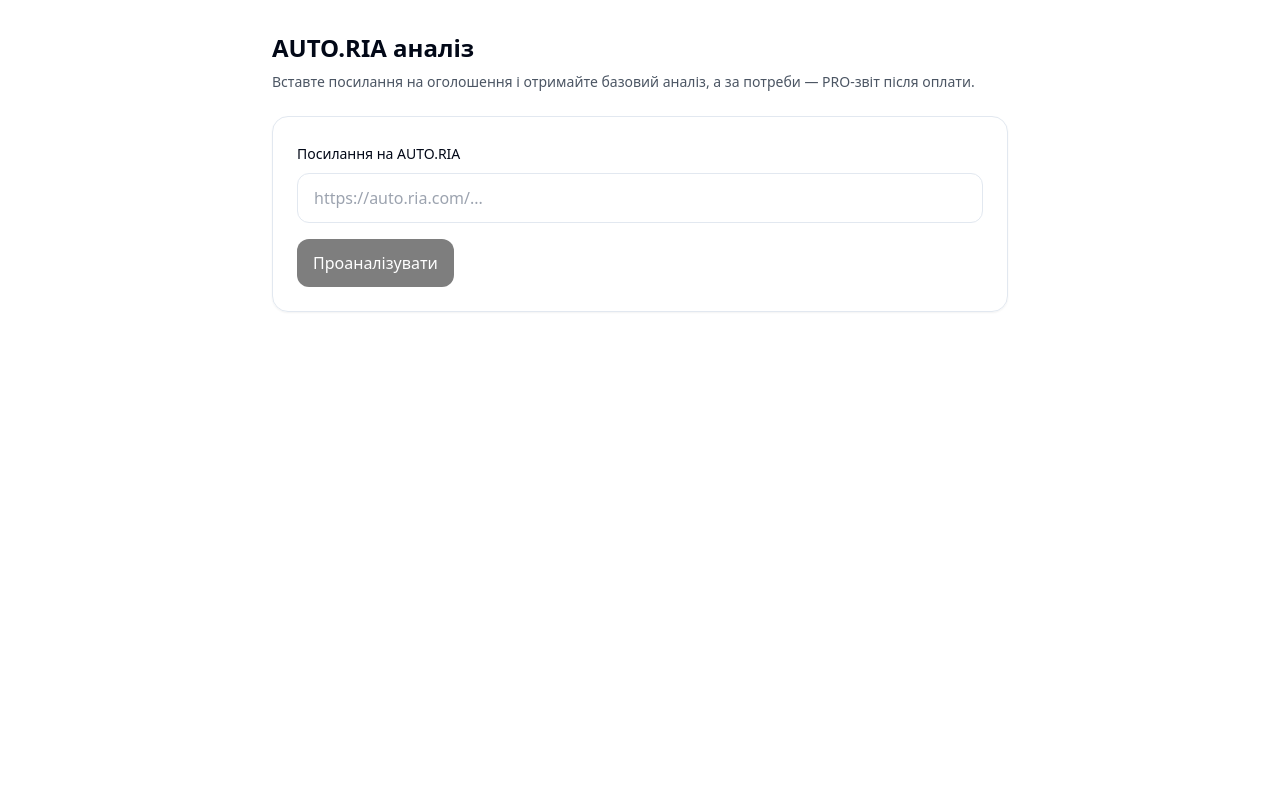
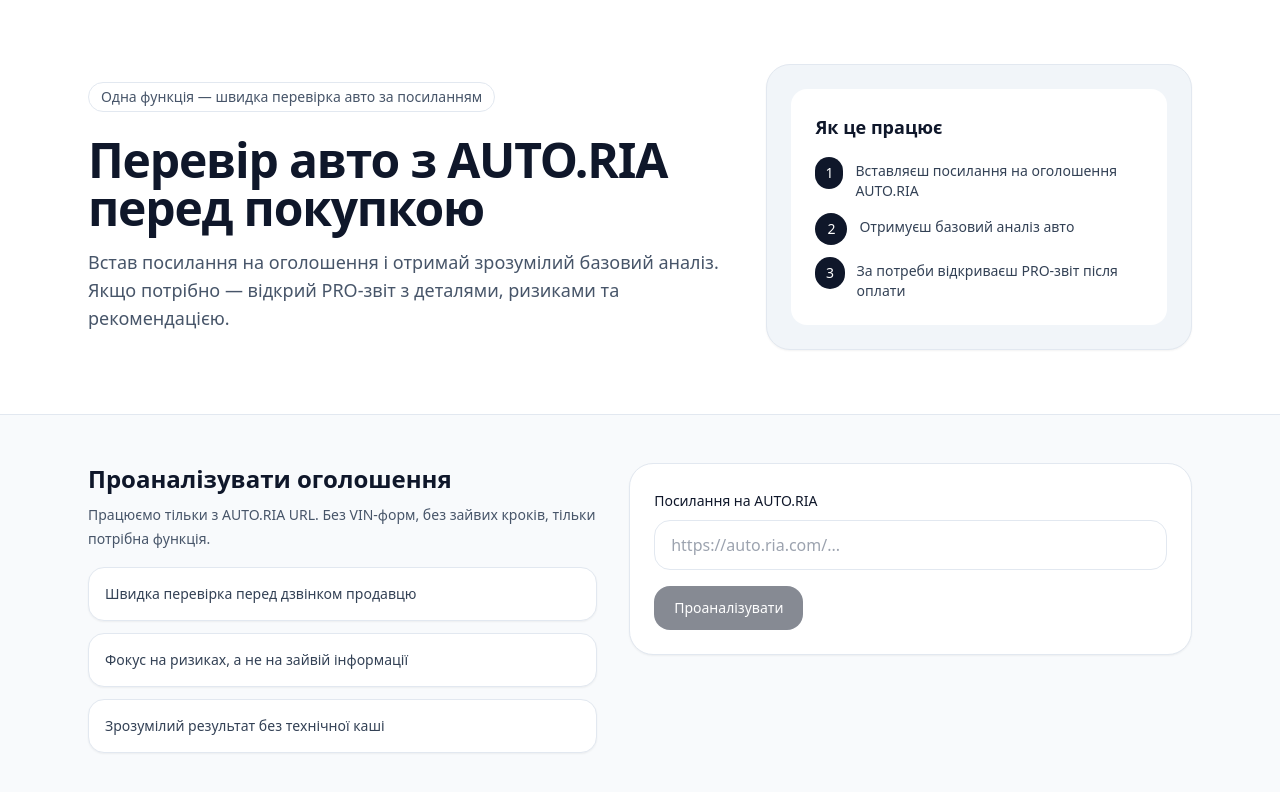
Before and after one commit to legend135vs-source/check, a Next.js app in the folder frontend/: page / in a window 1280 px wide. Shown: the top 792 px of the page. Built offline with nearby package versions, Linux system fonts and the light colour scheme; no server answers.

Commit message:
Polish single-feature AUTO.RIA landing

```diff
--- a/frontend/src/app/page.tsx
+++ b/frontend/src/app/page.tsx
@@ -1,9 +1,5 @@
 import { AutoriaMvp } from '@/components/mvp/AutoriaMvp';
 
 export default function HomePage() {
-  return (
-    <main>
-      <AutoriaMvp />
-    </main>
-  );
+  return <AutoriaMvp />;
 }
--- a/frontend/src/components/mvp/AnalysisForm.tsx
+++ b/frontend/src/components/mvp/AnalysisForm.tsx
@@ -18,7 +18,7 @@
   };
 
   return (
-    <form onSubmit={handleSubmit} className="space-y-4 rounded-2xl border p-6 shadow-sm">
+    <form onSubmit={handleSubmit} className="space-y-4 rounded-3xl border bg-white p-6 shadow-sm">
       <div className="space-y-2">
         <label htmlFor="autoria-url" className="text-sm font-medium">
           Посилання на AUTO.RIA
@@ -29,14 +29,14 @@
           value={url}
           onChange={(event) => setUrl(event.target.value)}
           placeholder="https://auto.ria.com/..."
-          className="w-full rounded-xl border px-4 py-3 outline-none"
+          className="w-full rounded-2xl border px-4 py-3 outline-none transition focus:border-slate-900"
         />
       </div>
 
       <button
         type="submit"
         disabled={loading || !url.trim()}
-        className="rounded-xl bg-black px-4 py-3 text-white disabled:opacity-50"
+        className="inline-flex rounded-2xl bg-slate-900 px-5 py-3 text-sm font-medium text-white transition hover:bg-slate-800 disabled:cursor-not-allowed disabled:opacity-50"
       >
         {loading ? 'Аналізуємо...' : 'Проаналізувати'}
       </button>
--- a/frontend/src/components/mvp/AutoriaMvp.tsx
+++ b/frontend/src/components/mvp/AutoriaMvp.tsx
@@ -7,6 +7,18 @@
 import { FreeResult } from './FreeResult';
 import { Paywall } from './Paywall';
 import { ProResult } from './ProResult';
+
+const steps = [
+  'Вставляєш посилання на оголошення AUTO.RIA',
+  'Отримуєш базовий аналіз авто',
+  'За потреби відкриваєш PRO-звіт після оплати',
+];
+
+const benefits = [
+  'Швидка перевірка перед дзвінком продавцю',
+  'Фокус на ризиках, а не на зайвій інформації',
+  'Зрозумілий результат без технічної каші',
+];
 
 export function AutoriaMvp() {
   const [loading, setLoading] = useState(false);
@@ -28,19 +40,65 @@
   };
 
   return (
-    <div className="mx-auto grid w-full max-w-3xl gap-6 px-4 py-8">
-      <div className="space-y-2">
-        <h1 className="text-2xl font-semibold">AUTO.RIA аналіз</h1>
-        <p className="text-sm text-gray-600">
-          Вставте посилання на оголошення і отримайте базовий аналіз, а за потреби — PRO-звіт після оплати.
-        </p>
-      </div>
+    <div className="min-h-screen bg-slate-50 text-slate-900">
+      <section className="border-b bg-white">
+        <div className="mx-auto grid w-full max-w-6xl gap-10 px-6 py-16 lg:grid-cols-[1.2fr_0.8fr] lg:items-center">
+          <div className="space-y-6">
+            <div className="inline-flex rounded-full border px-3 py-1 text-sm text-slate-600">
+              Одна функція — швидка перевірка авто за посиланням
+            </div>
+            <div className="space-y-4">
+              <h1 className="max-w-2xl text-4xl font-semibold tracking-tight sm:text-5xl">
+                Перевір авто з AUTO.RIA перед покупкою
+              </h1>
+              <p className="max-w-2xl text-base leading-7 text-slate-600 sm:text-lg">
+                Встав посилання на оголошення і отримай зрозумілий базовий аналіз. Якщо потрібно — відкрий PRO-звіт з деталями, ризиками та рекомендацією.
+              </p>
+            </div>
+          </div>
 
-      <AnalysisForm loading={loading} error={error} onSubmit={handleSubmit} />
+          <div className="rounded-3xl border bg-slate-100 p-6 shadow-sm">
+            <div className="space-y-4 rounded-2xl bg-white p-6">
+              <h2 className="text-lg font-semibold">Як це працює</h2>
+              <div className="space-y-3">
+                {steps.map((step, index) => (
+                  <div key={step} className="flex gap-3">
+                    <div className="flex h-8 w-8 items-center justify-center rounded-full bg-slate-900 text-sm font-medium text-white">
+                      {index + 1}
+                    </div>
+                    <p className="pt-1 text-sm text-slate-700">{step}</p>
+                  </div>
+                ))}
+              </div>
+            </div>
+          </div>
+        </div>
+      </section>
 
-      {result?.stage === 'free' ? <FreeResult result={result} /> : null}
-      {result?.stage === 'paywall' ? <Paywall result={result} /> : null}
-      {result?.stage === 'pro' ? <ProResult result={result} /> : null}
+      <section className="mx-auto grid w-full max-w-6xl gap-8 px-6 py-12 lg:grid-cols-[0.95fr_1.05fr]">
+        <div className="space-y-4">
+          <div className="space-y-2">
+            <h2 className="text-2xl font-semibold">Проаналізувати оголошення</h2>
+            <p className="text-sm leading-6 text-slate-600">
+              Працюємо тільки з AUTO.RIA URL. Без VIN-форм, без зайвих кроків, тільки потрібна функція.
+            </p>
+          </div>
+          <div className="grid gap-3">
+            {benefits.map((benefit) => (
+              <div key={benefit} className="rounded-2xl border bg-white p-4 text-sm text-slate-700 shadow-sm">
+                {benefit}
+              </div>
+            ))}
+          </div>
+        </div>
+
+        <div className="space-y-6">
+          <AnalysisForm loading={loading} error={error} onSubmit={handleSubmit} />
+          {result?.stage === 'free' ? <FreeResult result={result} /> : null}
+          {result?.stage === 'paywall' ? <Paywall result={result} /> : null}
+          {result?.stage === 'pro' ? <ProResult result={result} /> : null}
+        </div>
+      </section>
     </div>
   );
 }
--- a/frontend/src/components/mvp/FreeResult.tsx
+++ b/frontend/src/components/mvp/FreeResult.tsx
@@ -6,15 +6,15 @@
 
 export function FreeResult({ result }: FreeResultProps) {
   return (
-    <section className="space-y-3 rounded-2xl border p-6">
+    <section className="space-y-4 rounded-3xl border bg-white p-6 shadow-sm">
       <h2 className="text-xl font-semibold">Безкоштовний результат</h2>
-      <div className="grid gap-2 text-sm">
-        <p><span className="font-medium">Авто:</span> {[result.brand, result.model, result.year].filter(Boolean).join(' ') || '—'}</p>
-        <p><span className="font-medium">Пробіг:</span> {result.mileage ? `${result.mileage} км` : '—'}</p>
-        <p><span className="font-medium">Ціна:</span> {result.price_usd ? `$${result.price_usd}` : '—'}</p>
+      <div className="grid gap-2 text-sm text-slate-700">
+        <p><span className="font-medium text-slate-900">Авто:</span> {[result.brand, result.model, result.year].filter(Boolean).join(' ') || '—'}</p>
+        <p><span className="font-medium text-slate-900">Пробіг:</span> {result.mileage ? `${result.mileage} км` : '—'}</p>
+        <p><span className="font-medium text-slate-900">Ціна:</span> {result.price_usd ? `$${result.price_usd}` : '—'}</p>
       </div>
-      {result.summary ? <p className="text-sm">{result.summary}</p> : null}
-      {result.risk_preview ? <p className="text-sm">{result.risk_preview}</p> : null}
+      {result.summary ? <p className="text-sm leading-6 text-slate-700">{result.summary}</p> : null}
+      {result.risk_preview ? <p className="text-sm leading-6 text-slate-700">{result.risk_preview}</p> : null}
     </section>
   );
 }
--- a/frontend/src/components/mvp/Paywall.tsx
+++ b/frontend/src/components/mvp/Paywall.tsx
@@ -6,19 +6,19 @@
 
 export function Paywall({ result }: PaywallProps) {
   return (
-    <section className="space-y-4 rounded-2xl border p-6">
+    <section className="space-y-4 rounded-3xl border bg-white p-6 shadow-sm">
       <h2 className="text-xl font-semibold">Потрібна оплата</h2>
-      <p className="text-sm">
+      <p className="text-sm text-slate-700">
         {[result.brand, result.model, result.year].filter(Boolean).join(' ') || 'Аналіз майже готовий'}
       </p>
-      {result.paywall_reason ? <p className="text-sm">{result.paywall_reason}</p> : null}
+      {result.paywall_reason ? <p className="text-sm leading-6 text-slate-700">{result.paywall_reason}</p> : null}
       {typeof result.price_uah === 'number' ? (
-        <p className="text-sm font-medium">Вартість: {result.price_uah} грн</p>
+        <p className="text-sm font-medium text-slate-900">Вартість: {result.price_uah} грн</p>
       ) : null}
       {result.payment_url ? (
         <a
           href={result.payment_url}
-          className="inline-flex rounded-xl bg-black px-4 py-3 text-white"
+          className="inline-flex rounded-2xl bg-slate-900 px-5 py-3 text-sm font-medium text-white transition hover:bg-slate-800"
         >
           Перейти до оплати
         </a>
--- a/frontend/src/components/mvp/ProResult.tsx
+++ b/frontend/src/components/mvp/ProResult.tsx
@@ -9,8 +9,8 @@
 
   return (
     <div className="space-y-2">
-      <h3 className="font-medium">{title}</h3>
-      <ul className="list-disc space-y-1 pl-5 text-sm">
+      <h3 className="font-medium text-slate-900">{title}</h3>
+      <ul className="list-disc space-y-1 pl-5 text-sm text-slate-700">
         {items.map((item) => (
           <li key={item}>{item}</li>
         ))}
@@ -21,18 +21,18 @@
 
 export function ProResult({ result }: ProResultProps) {
   return (
-    <section className="space-y-4 rounded-2xl border p-6">
+    <section className="space-y-5 rounded-3xl border bg-white p-6 shadow-sm">
       <h2 className="text-xl font-semibold">PRO-результат</h2>
-      <div className="grid gap-2 text-sm">
-        <p><span className="font-medium">Авто:</span> {[result.brand, result.model, result.year].filter(Boolean).join(' ') || '—'}</p>
-        <p><span className="font-medium">Пробіг:</span> {result.mileage ? `${result.mileage} км` : '—'}</p>
-        <p><span className="font-medium">Ціна:</span> {result.price_usd ? `$${result.price_usd}` : '—'}</p>
+      <div className="grid gap-2 text-sm text-slate-700">
+        <p><span className="font-medium text-slate-900">Авто:</span> {[result.brand, result.model, result.year].filter(Boolean).join(' ') || '—'}</p>
+        <p><span className="font-medium text-slate-900">Пробіг:</span> {result.mileage ? `${result.mileage} км` : '—'}</p>
+        <p><span className="font-medium text-slate-900">Ціна:</span> {result.price_usd ? `$${result.price_usd}` : '—'}</p>
       </div>
 
       {result.recommendation ? (
         <div className="space-y-2">
-          <h3 className="font-medium">Рекомендація</h3>
-          <p className="text-sm">{result.recommendation}</p>
+          <h3 className="font-medium text-slate-900">Рекомендація</h3>
+          <p className="text-sm leading-6 text-slate-700">{result.recommendation}</p>
         </div>
       ) : null}
 
@@ -42,8 +42,8 @@
 
       {result.detailed_analysis ? (
         <div className="space-y-2">
-          <h3 className="font-medium">Детальний аналіз</h3>
-          <p className="whitespace-pre-line text-sm">{result.detailed_analysis}</p>
+          <h3 className="font-medium text-slate-900">Детальний аналіз</h3>
+          <p className="whitespace-pre-line text-sm leading-6 text-slate-700">{result.detailed_analysis}</p>
         </div>
       ) : null}
     </section>
```
